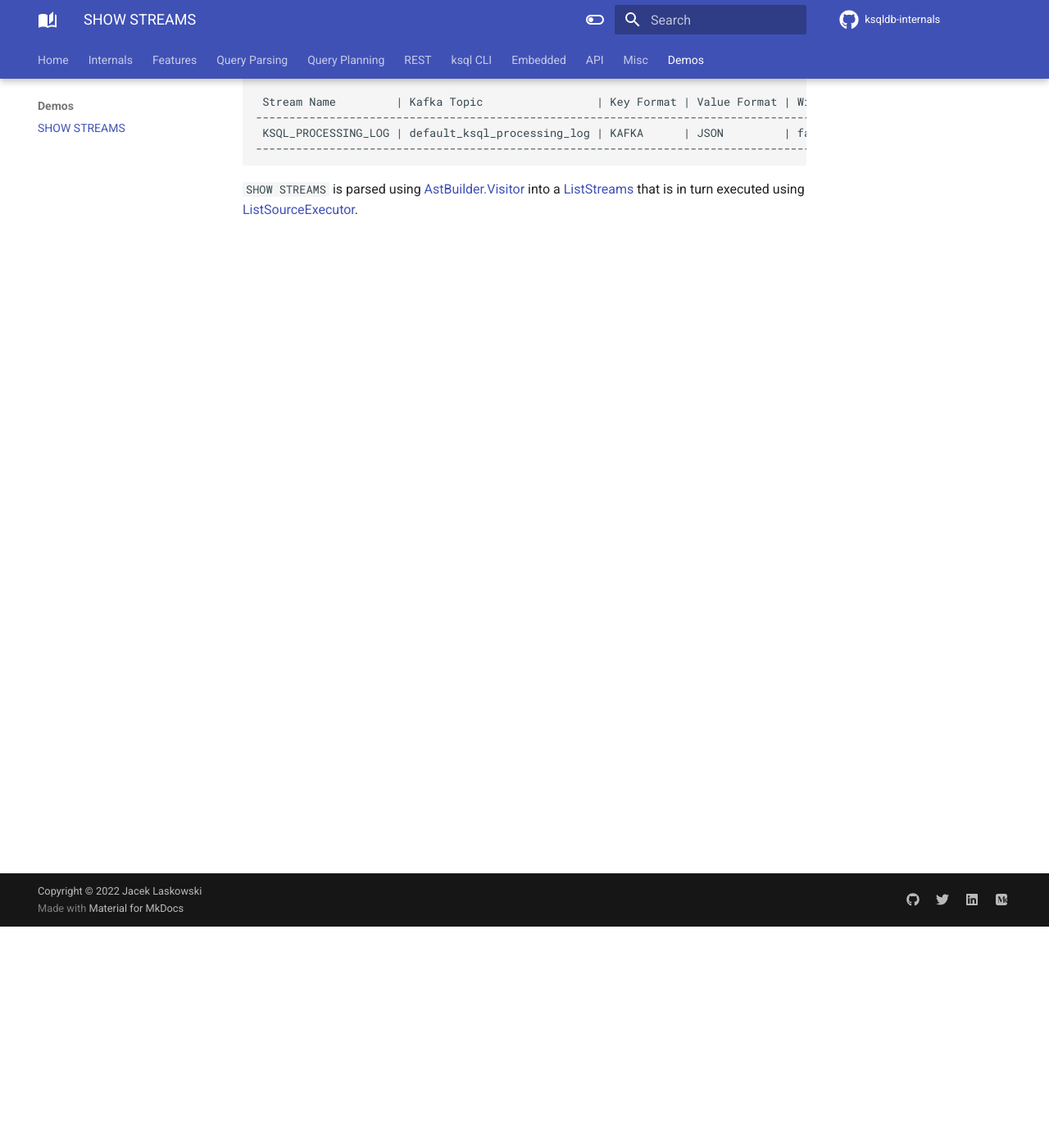
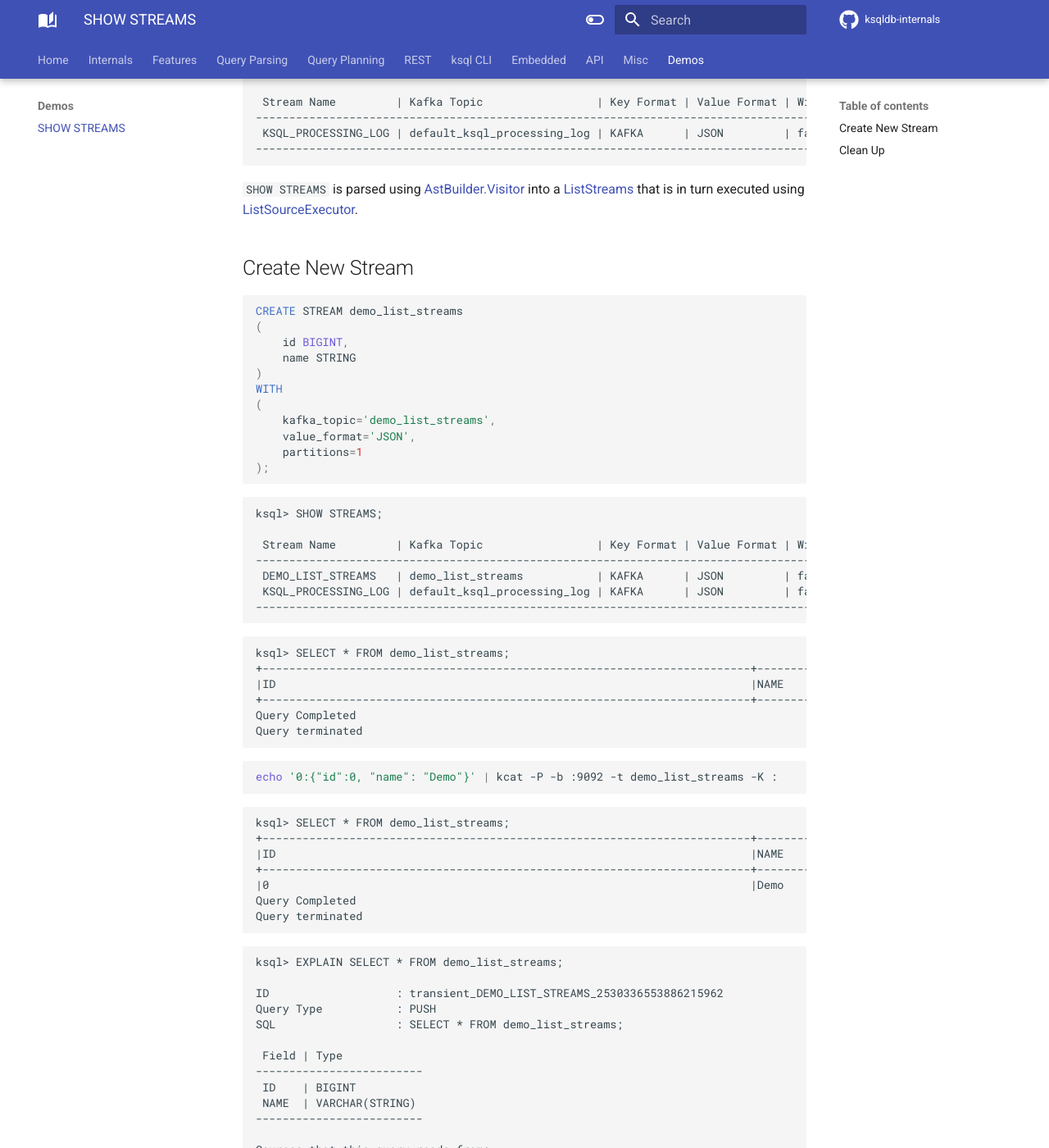
Before and after one commit to japila-books/ksqldb-internals, an MkDocs documentation site: the page built from docs/demo/show-streams.md, in a window 1280 px wide and 1400 px high, scrolled down 270 px. Shown: the whole window at 82% size. Built offline with MkDocs 1.6.1 and Material for MkDocs 9.7.7, drawn with Linux system fonts in a browser that asks for light colours; comment, search, counter and statistics services are not loaded; some of the changed text lies outside the part shown.

Commit message:
CREATE STREAM

````diff
--- a/docs/demo/show-streams.md
+++ b/docs/demo/show-streams.md
@@ -14,3 +14,105 @@ ksql> SHOW STREAMS;
 ```
 
 `SHOW STREAMS` is parsed using [AstBuilder.Visitor](../parser/AstBuilder_Visitor.md#visitListStreams) into a [ListStreams](../parser/ListStreams.md) that is in turn executed using [ListSourceExecutor](../rest/ListSourceExecutor.md#streams).
+
+## Create New Stream
+
+```sql
+CREATE STREAM demo_list_streams
+(
+    id BIGINT,
+    name STRING
+)
+WITH
+(
+    kafka_topic='demo_list_streams',
+    value_format='JSON',
+    partitions=1
+);
+```
+
+```text
+ksql> SHOW STREAMS;
+
+ Stream Name         | Kafka Topic                 | Key Format | Value Format | Windowed
+------------------------------------------------------------------------------------------
+ DEMO_LIST_STREAMS   | demo_list_streams           | KAFKA      | JSON         | false
+ KSQL_PROCESSING_LOG | default_ksql_processing_log | KAFKA      | JSON         | false
+------------------------------------------------------------------------------------------
+```
+
+```text
+ksql> SELECT * FROM demo_list_streams;
++-------------------------------------------------------------------------+-------------------------------------------------------------------------+
+|ID                                                                       |NAME                                                                     |
++-------------------------------------------------------------------------+-------------------------------------------------------------------------+
+Query Completed
+Query terminated
+```
+
+```shell
+echo '0:{"id":0, "name": "Demo"}' | kcat -P -b :9092 -t demo_list_streams -K :
+```
+
+```text
+ksql> SELECT * FROM demo_list_streams;
++-------------------------------------------------------------------------+-------------------------------------------------------------------------+
+|ID                                                                       |NAME                                                                     |
++-------------------------------------------------------------------------+-------------------------------------------------------------------------+
+|0                                                                        |Demo                                                                     |
+Query Completed
+Query terminated
+```
+
+```text
+ksql> EXPLAIN SELECT * FROM demo_list_streams;
+
+ID                   : transient_DEMO_LIST_STREAMS_2530336553886215962
+Query Type           : PUSH
+SQL                  : SELECT * FROM demo_list_streams;
+
+ Field | Type
+-------------------------
+ ID    | BIGINT
+ NAME  | VARCHAR(STRING)
+-------------------------
+
+Sources that this query reads from:
+-----------------------------------
+DEMO_LIST_STREAMS
+
+For source description please run: DESCRIBE [EXTENDED] <SourceId>
+
+Execution plan
+--------------
+ > [ PROJECT ] | Schema: ID BIGINT, NAME STRING | Logger: transient_DEMO_LIST_STREAMS_2530336553886215962.Project
+   > [ SOURCE ] | Schema: ID BIGINT, NAME STRING, ROWTIME BIGINT, ROWPARTITION INTEGER, ROWOFFSET BIGINT | Logger: transient_DEMO_LIST_STREAMS_2530336553886215962.KsqlTopic.Source
+
+
+Processing topology
+-------------------
+Topologies:
+   Sub-topology: 0
+    Source: KSTREAM-SOURCE-0000000000 (topics: [demo_list_streams])
+      --> KSTREAM-TRANSFORMVALUES-0000000001
+    Processor: KSTREAM-TRANSFORMVALUES-0000000001 (stores: [])
+      --> Project
+      <-- KSTREAM-SOURCE-0000000000
+    Processor: Project (stores: [])
+      --> KSTREAM-PROCESSOR-0000000003
+      <-- KSTREAM-TRANSFORMVALUES-0000000001
+    Processor: KSTREAM-PROCESSOR-0000000003 (stores: [])
+      --> none
+      <-- Project
+```
+
+## Clean Up
+
+```text
+ksql> DROP STREAM demo_list_streams DELETE TOPIC;
+
+ Message
+--------------------------------------------------------------------
+ Source `DEMO_LIST_STREAMS` (topic: demo_list_streams) was dropped.
+--------------------------------------------------------------------
+```
````
Also changed, not shown: docs/SqlPrimitiveType.md (+19 -1 lines), docs/SqlTypeParser.md (+28 -0 lines), docs/parser/AstBuilder_Visitor.md (+19 -0 lines), docs/parser/CreateSourceProperties.md (+2 -0 lines).
